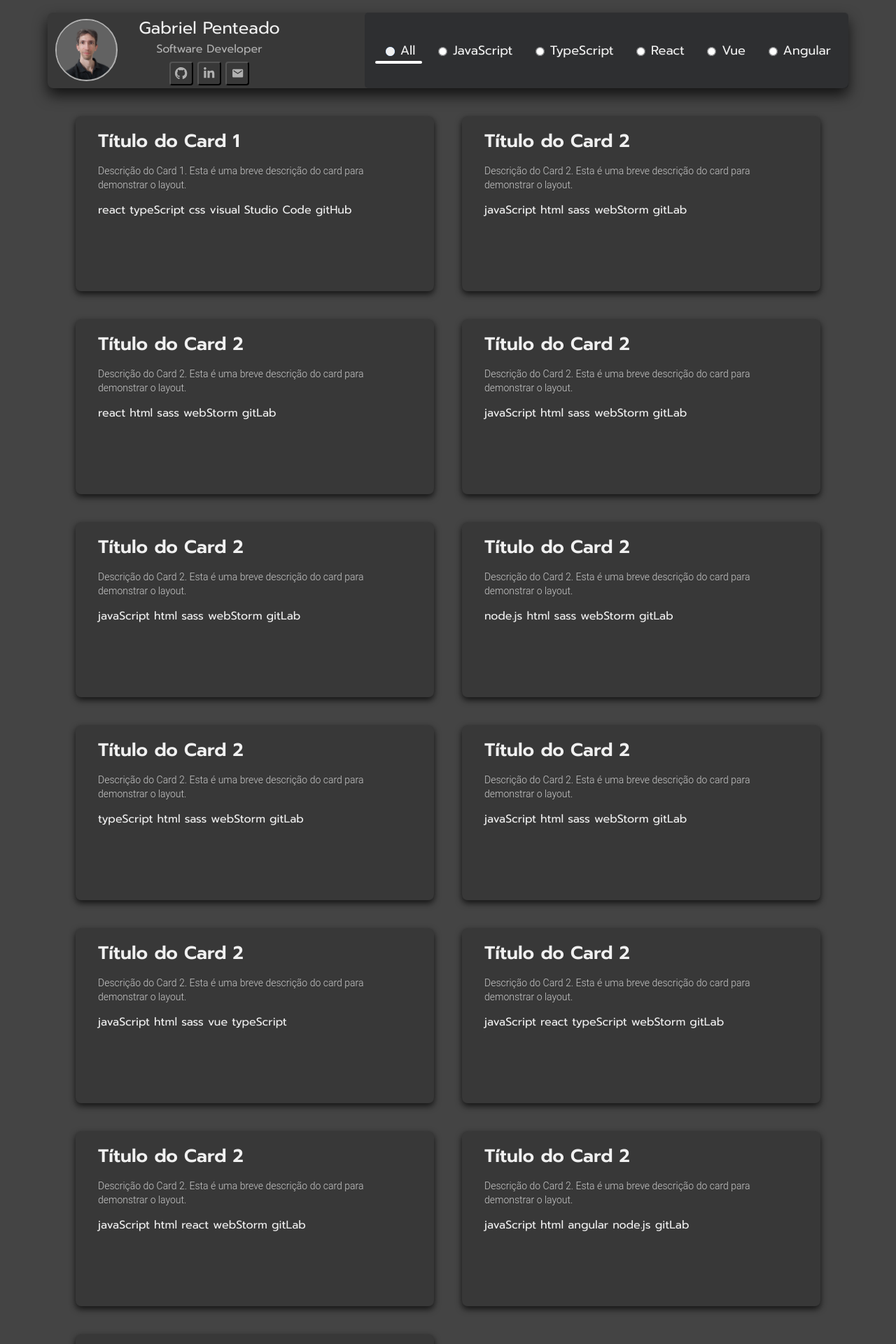
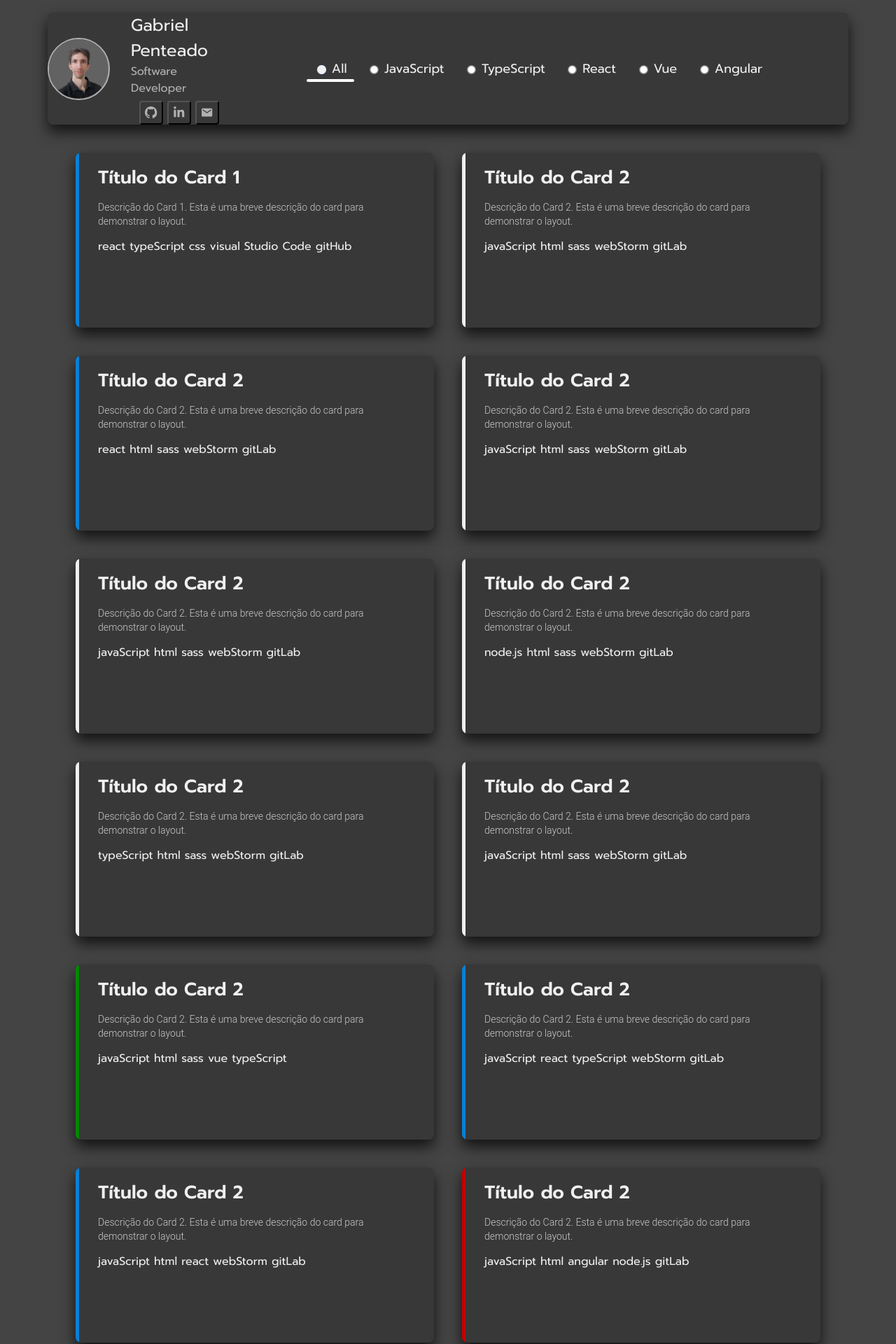
Before and after one commit to gabrielpenteado/portfolio, a React (Vite) app: page / in a window 1280 px wide. Shown: the top 1920 px of the page at 70% size. Built offline with nearby package versions, Linux system fonts and the light colour scheme.

Commit message:
updated navbar color

```diff
--- a/src/components/card/Card.css
+++ b/src/components/card/Card.css
@@ -9,7 +9,7 @@
   padding: 16px 32px 14px 32px;
   display: flex;
   flex-direction: column;
-  box-shadow: 0 4px 10px rgba(0, 0, 0, 0.726);
+  box-shadow: 0 10px 20px rgba(0, 0, 0, 0.726);
   position: relative;
   box-sizing: border-box;
   overflow: hidden;
@@ -41,7 +41,7 @@
   /* bottom: 16px; */
   /* left: 92px; */
   display: flex;
-  gap: 14px;
+  gap: 10px;
   opacity: 0;
   transition: left 0.3s ease, opacity 0.3s ease;
   justify-content: end;
@@ -57,7 +57,7 @@
   background-image: linear-gradient(
     to bottom,
     var(--color1, rgb(240, 240, 240)),
-    /* var(--color2, rgb(224, 224, 224)) */
+    var(--color2, rgb(240, 240, 240))
   );
   border-radius: 8px 0 0 8px;
   transition: width 0.3s ease;
@@ -149,19 +149,19 @@
 /* Classe condicional para React */
 .react-class {
   --color1: #0880d6;
-  --color2: #61dafb;
+  --color2: #0880d6;
 }
 
 /* Classe condicional para Vue */
 .vue-class {
-  --color1: #25a505;
+  --color1: #008800;
   --color2: #008800;
 }
 
 /* Classe condicional para Angular */
 .angular-class {
   --color1: #c20000;
-  --color2: #f70303;
+  --color2: #c20000;
 }
 
 @media (max-width: 600px) {
--- a/src/components/navbar/Navbar.css
+++ b/src/components/navbar/Navbar.css
@@ -3,8 +3,9 @@
 .input {
   display: flex;
   flex-direction: row;
-  width: fit-content;
-  background-color: #0d111738;
+  /* width: fit-content; */
+  width: 100%;
+  background-color: rgb(56, 56, 56);
   justify-content: center;
   align-items: center;
   /* align-self: flex-end; */
```
